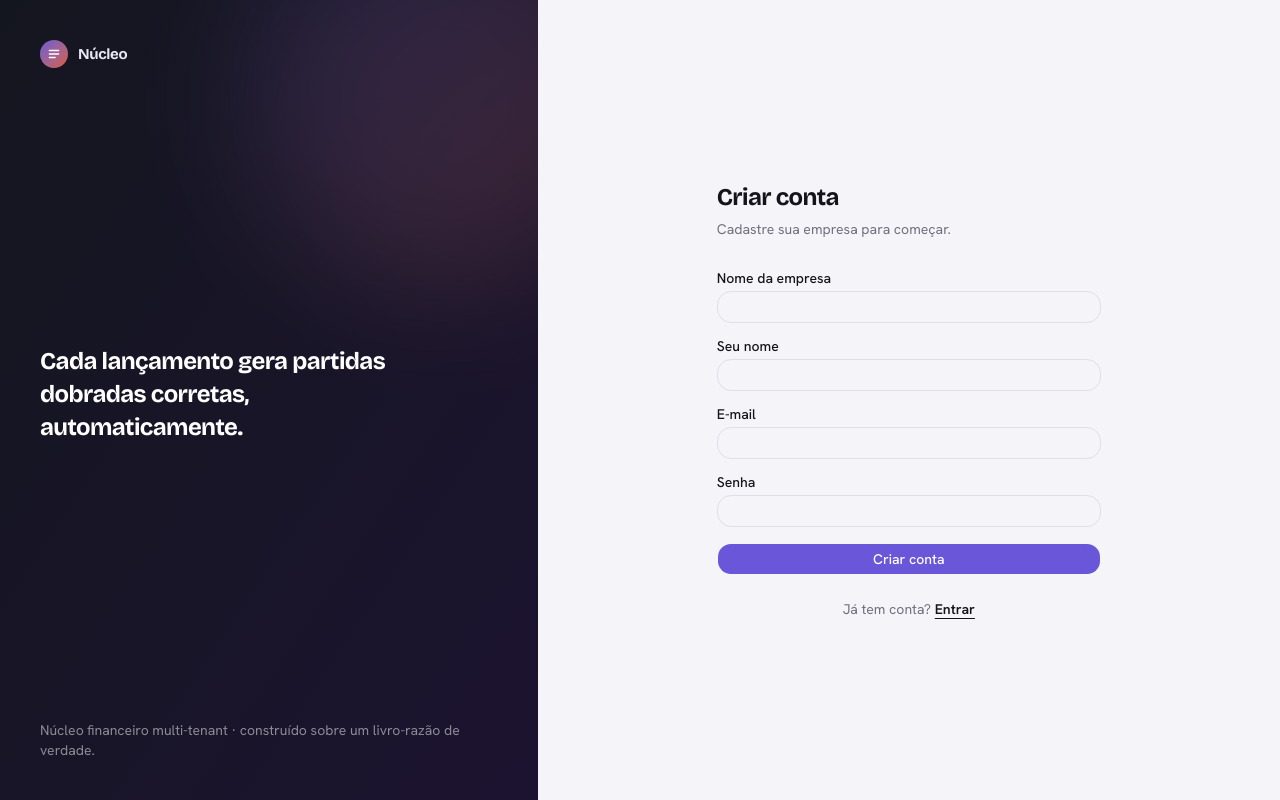
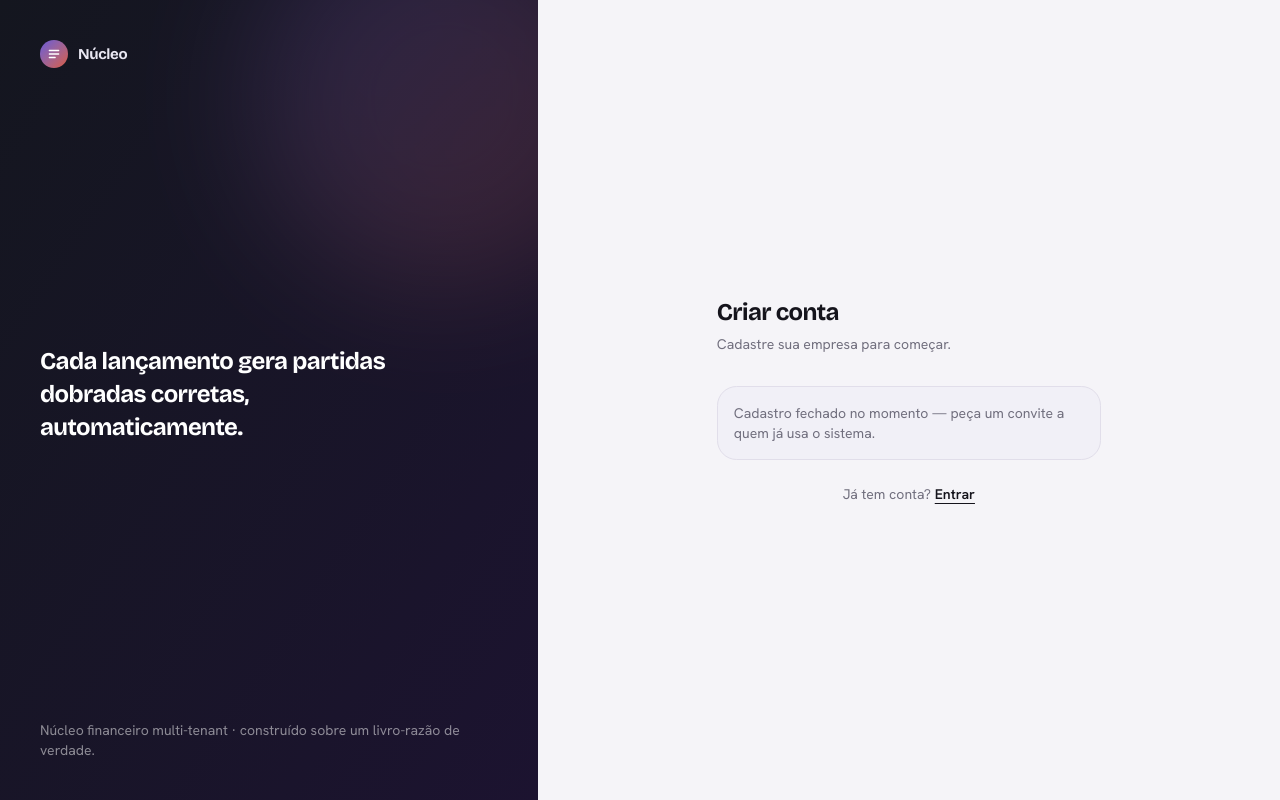
Before and after one commit to angelusmedeiros08/sistema-financeiro, a Next.js app in the folder app/: page /cadastro in a window 1280 px wide. Built offline with nearby package versions, Linux system fonts and the light colour scheme.

Commit message:
Desativar cadastro público durante a demo pros sócios
Flag reversível (CADASTRO_PUBLICO_ATIVO) pra fechar /cadastro enquanto
o sistema estiver publicado num link temporário só pra feedback interno.

```diff
--- a/app/src/app/(auth)/actions.ts
+++ b/app/src/app/(auth)/actions.ts
@@ -6,10 +6,15 @@ import { createAdminClient } from "@/utils/supabase/admin";
 import { GRUPOS_CONTAS_PADRAO, CONTAS_CONTABEIS_PADRAO, CODIGO_CAIXA_E_BANCOS, CODIGO_RECEITAS_GERAL, CODIGO_DESPESAS_GERAL } from "@/lib/contabil/plano-padrao";
 import { CATEGORIAS_PADRAO } from "@/lib/contabil/categorias-padrao";
 import { MODELO_COMPLETO_DRE } from "@/lib/relatorios/dre";
+import { CADASTRO_PUBLICO_ATIVO } from "./config";
 
 type ResultadoAcao = { erro: string } | { sucesso: true; mensagem: string };
 
 export async function cadastrar(formData: FormData): Promise<ResultadoAcao> {
+  if (!CADASTRO_PUBLICO_ATIVO) {
+    return { erro: "Cadastro fechado no momento — peça um convite a quem já usa o sistema." };
+  }
+
   const nomeEmpresa = String(formData.get("nome_empresa") ?? "").trim();
   const nomeUsuario = String(formData.get("nome_usuario") ?? "").trim();
   const email = String(formData.get("email") ?? "").trim();
--- a/app/src/app/(auth)/cadastro/page.tsx
+++ b/app/src/app/(auth)/cadastro/page.tsx
@@ -3,6 +3,7 @@
 import { useActionState } from "react";
 import Link from "next/link";
 import { cadastrar } from "../actions";
+import { CADASTRO_PUBLICO_ATIVO } from "../config";
 import { AuthShell } from "@/components/layout/auth-shell";
 import { Input } from "@/components/ui/input";
 import { Label } from "@/components/ui/label";
@@ -19,7 +20,11 @@ export default function PaginaCadastro() {
 
   return (
     <AuthShell titulo="Criar conta" subtitulo="Cadastre sua empresa para começar.">
-      {estado.sucesso ? (
+      {!CADASTRO_PUBLICO_ATIVO ? (
+        <p className="rounded-xl border border-border bg-muted/40 p-4 text-sm text-muted-foreground">
+          Cadastro fechado no momento — peça um convite a quem já usa o sistema.
+        </p>
+      ) : estado.sucesso ? (
         <p className="rounded-xl border border-[#157F6B]/25 bg-[#157F6B]/10 p-4 text-sm text-[#0F5F50]">
           {estado.sucesso}
         </p>
--- /dev/null
+++ b/app/src/app/(auth)/config.ts
@@ -0,0 +1,8 @@
+// Cadastro público fica desligado durante o deploy de demonstração pros
+// sócios (spec 2026-08-17-deploy-demo-vercel-design.md) — só quem for
+// convidado entra. Reverter pra true quando cadastro público fizer
+// sentido de novo (ex.: lançamento comercial).
+//
+// Separado de actions.ts porque um arquivo "use server" só pode exportar
+// função async — uma const aqui quebra o build.
+export const CADASTRO_PUBLICO_ATIVO = false;
--- a/app/src/app/(auth)/entrar/page.tsx
+++ b/app/src/app/(auth)/entrar/page.tsx
@@ -3,6 +3,7 @@
 import { useActionState } from "react";
 import Link from "next/link";
 import { entrar } from "../actions";
+import { CADASTRO_PUBLICO_ATIVO } from "../config";
 import { AuthShell } from "@/components/layout/auth-shell";
 import { Input } from "@/components/ui/input";
 import { Label } from "@/components/ui/label";
@@ -37,12 +38,14 @@ export default function PaginaEntrar() {
         </Button>
       </form>
 
+      {CADASTRO_PUBLICO_ATIVO && (
         <p className="mt-6 text-center text-sm text-muted-foreground">
           Ainda não tem conta?{" "}
           <Link href="/cadastro" className="font-semibold text-foreground underline underline-offset-4">
             Criar conta
           </Link>
         </p>
+      )}
     </AuthShell>
   );
 }
```
Lines whose indentation alone changed are shown as unchanged.
